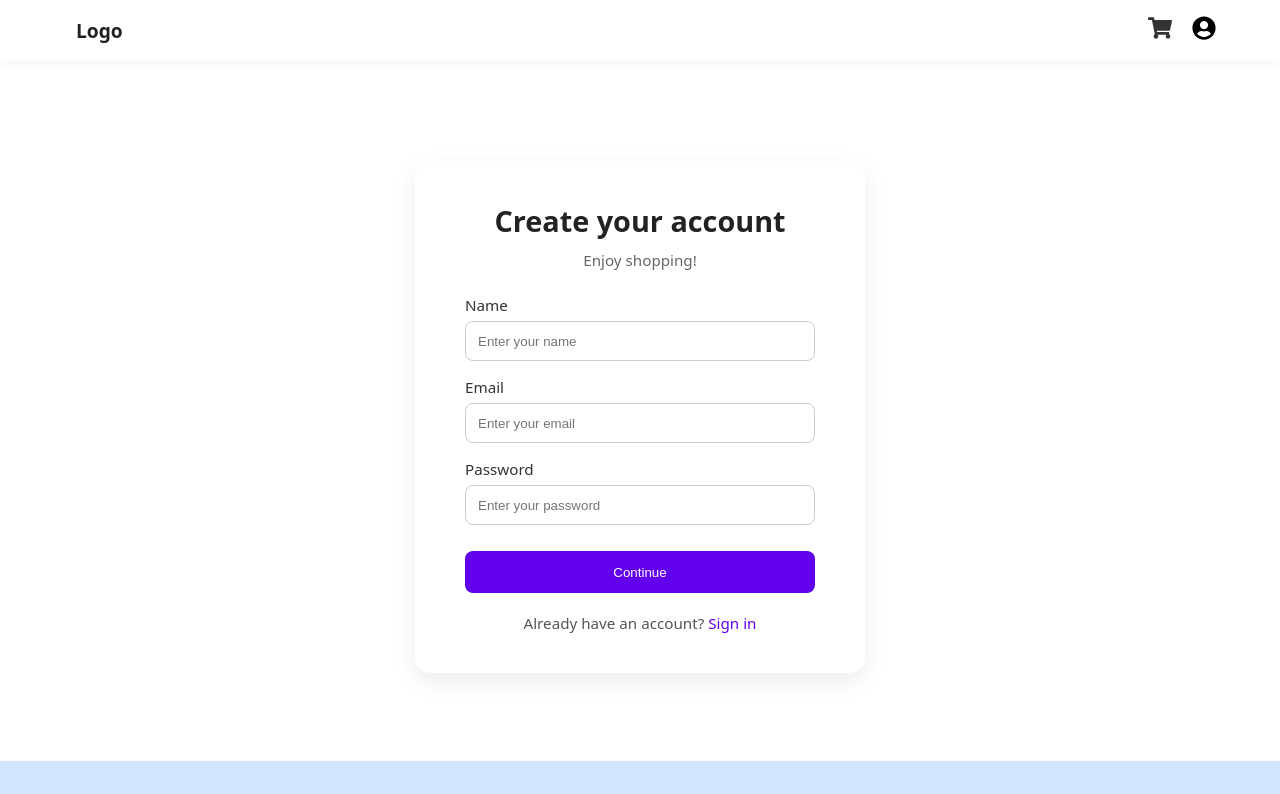
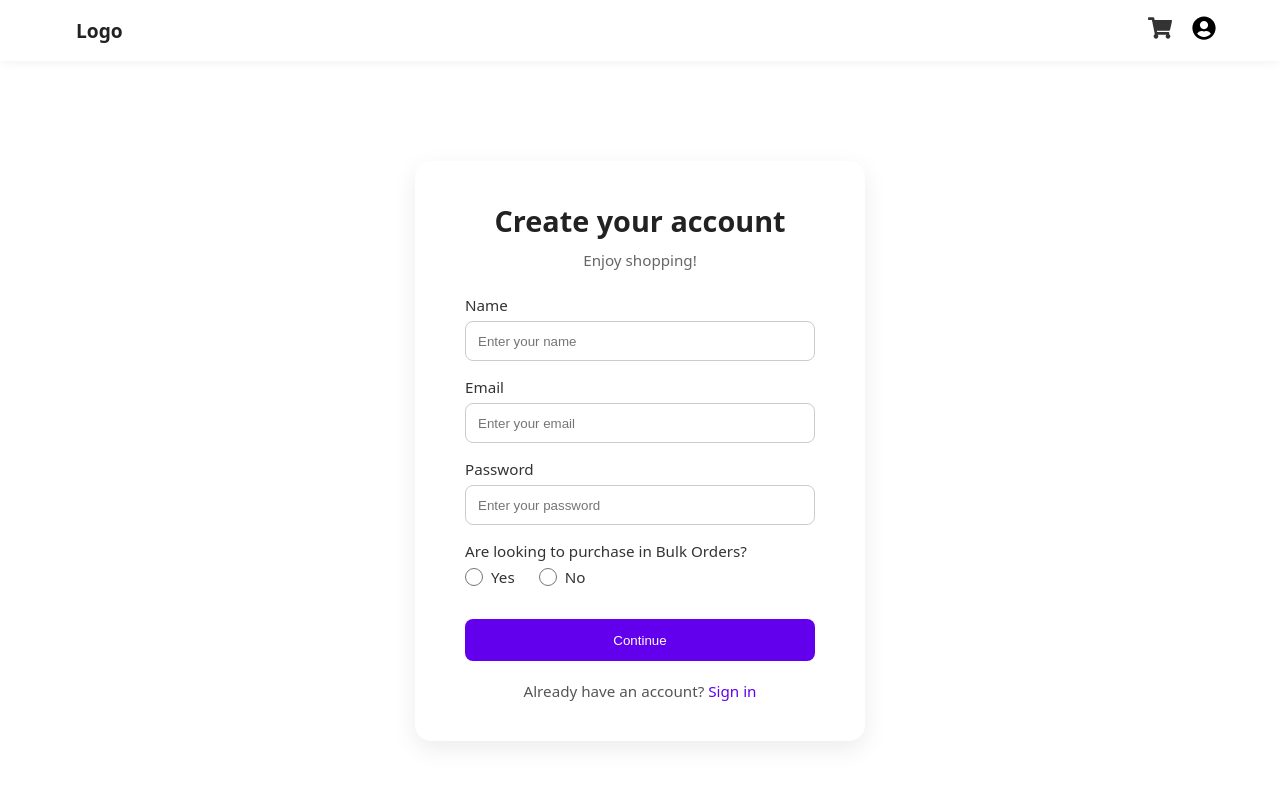
Before and after one commit to purfull/notebooks-ecom-client, a React (Vite) app: page /register in a window 1280 px wide. Shown: the top 794 px of the page. Built offline with nearby package versions, Linux system fonts and the light colour scheme.

Commit message:
reg - loader,pass, fields added

```diff
--- a/package.json
+++ b/package.json
@@ -17,7 +17,9 @@
     "react": "^19.1.1",
     "react-dom": "^19.1.1",
     "react-icons": "^5.5.0",
+    "react-loader-spinner": "^7.0.3",
     "react-router-dom": "^7.9.3",
+    "react-spinners": "^0.17.0",
     "sass": "^1.93.2"
   },
   "devDependencies": {
--- a/src/components/Register/Register.jsx
+++ b/src/components/Register/Register.jsx
@@ -2,13 +2,23 @@ import React, { useState } from "react";
 import { Link } from "react-router-dom";
 // import { GoogleLogin } from "@react-oauth/google";
 import "./Register.scss";
+import { ClipLoader } from "react-spinners";
+import axios from "axios";
 
 const Register = () => {
   const [step, setStep] = useState(1);
+  const [loading, setLoading] = useState(false);
+
+  //err message
+  const [errors, setErrors] = useState({});
+
   const [formData, setFormData] = useState({
     name: "",
+    orderchoice: "",
     email: "",
     password: "",
+    orgName: "",
+    position: "",
     phone: "",
     address: "",
     zip_code: "",
@@ -21,14 +31,46 @@ const Register = () => {
 
   const handleContinue = (e) => {
     e.preventDefault();
+
+    //password validation 8 character needed
+    // const passwordRegex =
+    //   /^(?=.*[a-z])(?=.*[A-Z])(?=.*\d)(?=.*[@$!%*?&.,])[A-Za-z\d@$!%*?&]{8,}$/;
+
+    // if (!passwordRegex.test(formData.password)) {
+    //   alert(
+    //     "Password must be at least 8 characters long, include one uppercase, one lowercase, one number, and one special character."
+    //   );
+    //   return;
+    // }
     setStep(2);
   };
 
-  const handleSubmit = (e) => {
+  const handleSubmit = async (e) => {
     e.preventDefault();
-    console.log("Registration Data:", formData);
-    alert("Registration submitted!");
+    //loader
+    setLoading(true);
+
+    // console.log("Registration Data:", formData);
+    // alert("Registration submitted!");
+
+    try {
+      const response = await axios.post("https://api/register", formData, {
+        headers: {
+          "Content-Type": "application/json",
+        },
+      });
+
+      console.log("Form submitted successfully:", response.data);
+      alert("Registration submitted!");
+    } catch (err) {
+      console.log("error", err.response?.data || err.message);
+      alert("Failed to submit form. Please try again.");
+    } finally {
+      setLoading(false); // Stop loader
+    }
   };
+
+  // };
 
   return (
     <div className="register-wrapper">
@@ -73,6 +115,67 @@ const Register = () => {
                 required
               />
             </div>
+
+            <div className="form-group">
+              <label>Are looking to purchase in Bulk Orders?</label>
+
+              <div>
+                <label>
+                  <input
+                    type="radio"
+                    name="orderchoice"
+                    value="yes"
+                    checked={formData.orderchoice === "yes"}
+                    onChange={(e) =>
+                      setFormData({ ...formData, orderchoice: e.target.value })
+                    }
+                    required
+                  />
+                  Yes
+                </label>
+
+                <label>
+                  <input
+                    type="radio"
+                    name="orderchoice"
+                    value="no"
+                    checked={formData.orderchoice === "no"}
+                    onChange={(e) =>
+                      setFormData({ ...formData, orderchoice: e.target.value })
+                    }
+                    required
+                  />
+                  No
+                </label>
+              </div>
+            </div>
+
+            {formData.orderchoice === "yes" && (
+              <>
+                <div className="form-group">
+                  <label>Your Organisation Name</label>
+                  <input
+                    type="text"
+                    name="orgName"
+                    placeholder="Enter your Organisation Name"
+                    value={formData.orgName}
+                    onChange={handleChange}
+                    required
+                  />
+                </div>
+                <div className="form-group">
+                  <label>Your Position in the Organisation</label>
+                  <input
+                    type="text"
+                    name="position"
+                    placeholder="Enter your Position"
+                    value={formData.position}
+                    onChange={handleChange}
+                    required
+                  />
+                </div>
+              </>
+            )}
 
             <button type="submit" className="continue-button">
               Continue
@@ -130,8 +233,19 @@ const Register = () => {
               />
             </div>
 
-            <button type="submit" className="submit-button">
-              Submit
+            <button type="submit" className="submit-button" disabled={loading}>
+              {loading ? (
+                <ClipLoader
+                  height="20"
+                  width="60"
+                  radius="9"
+                  color="#ffffff"
+                  ariaLabel="three-dots-loading"
+                  visible={true}
+                />
+              ) : (
+                "Submit"
+              )}
             </button>
           </form>
         )}
--- a/src/components/Register/Register.scss
+++ b/src/components/Register/Register.scss
@@ -47,6 +47,31 @@
           font-size: 0.95rem;
           color: #333;
           margin-bottom: 6px;
+        }
+
+        div {
+          display: flex;
+          align-items: center;
+          gap: 1.5rem;
+
+          label {
+            display: flex;
+            align-items: center;
+            font-weight: 400;
+            color: #333;
+            cursor: pointer;
+
+            input[type="radio"] {
+              margin-right: 0.5rem;
+              accent-color: #6200ed;
+              width: 18px;
+              height: 18px;
+            }
+
+            &:hover {
+              color: #000;
+            }
+          }
         }
 
         input {
```
Also changed, not shown: 1 other file (tests, documents, lock files or other folders).
